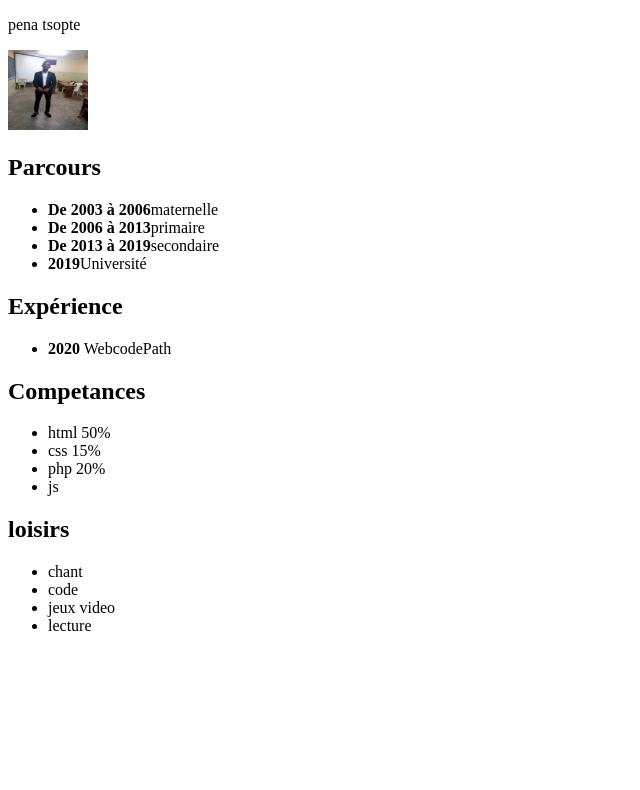
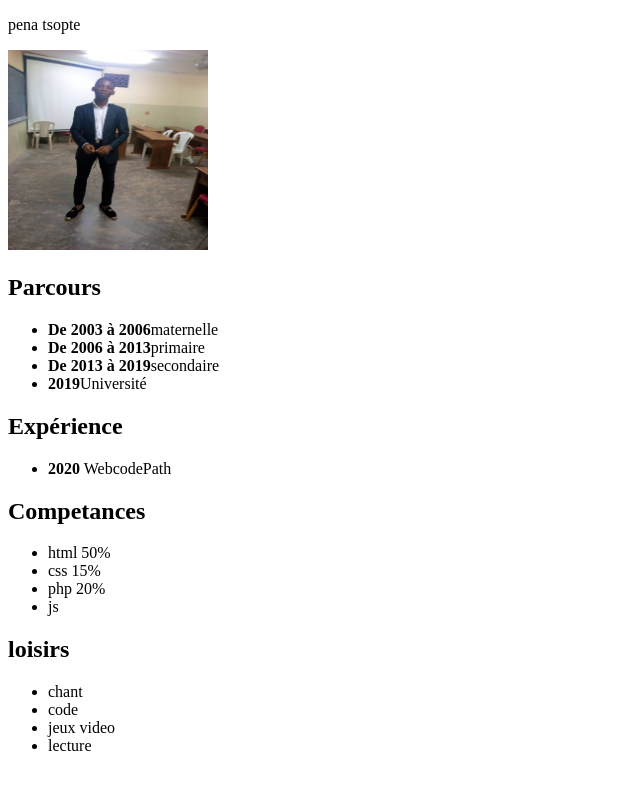
Before and after one commit to pena-daniel/penatsoptedanieljosue-gmail.com, a plain HTML site: page index.html in a window 1280 px wide. Shown: the whole page, without its empty margins (0-640 px from the left). Drawn offline with Linux system fonts and the light colour scheme.

Commit message:
modif de la taille image

```diff
--- a/index.html
+++ b/index.html
@@ -15,7 +15,7 @@
 
                 <article>
                     <p>
-                        <img src="image/moi.jpeg" alt="danilo" width="80" height="80">
+                        <img src="image/moi.jpeg" alt="danilo" width="200px" height="200px">
                     </p>
                 </article>
                 <article>
```
